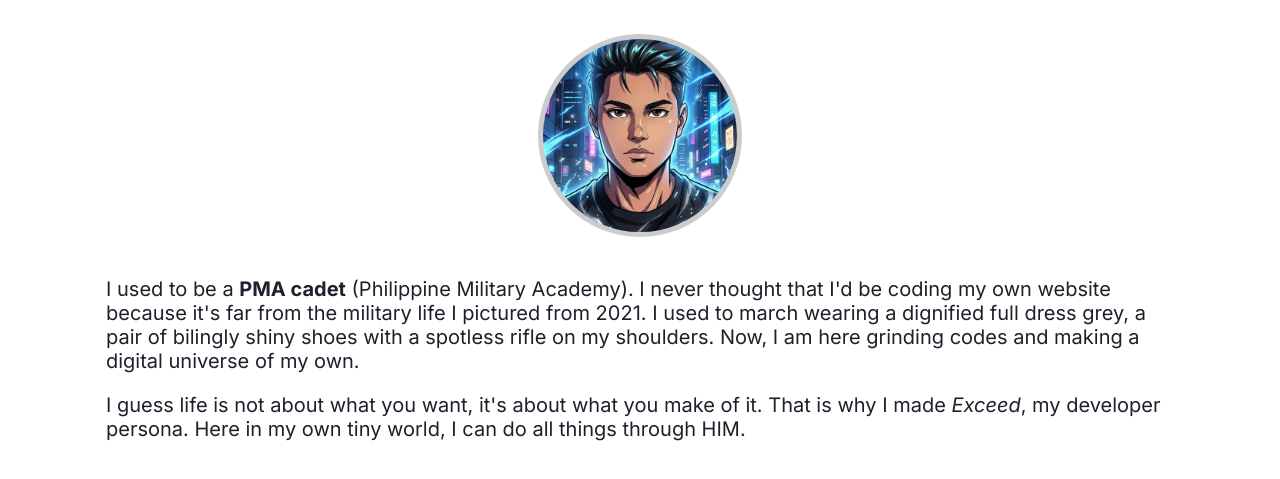
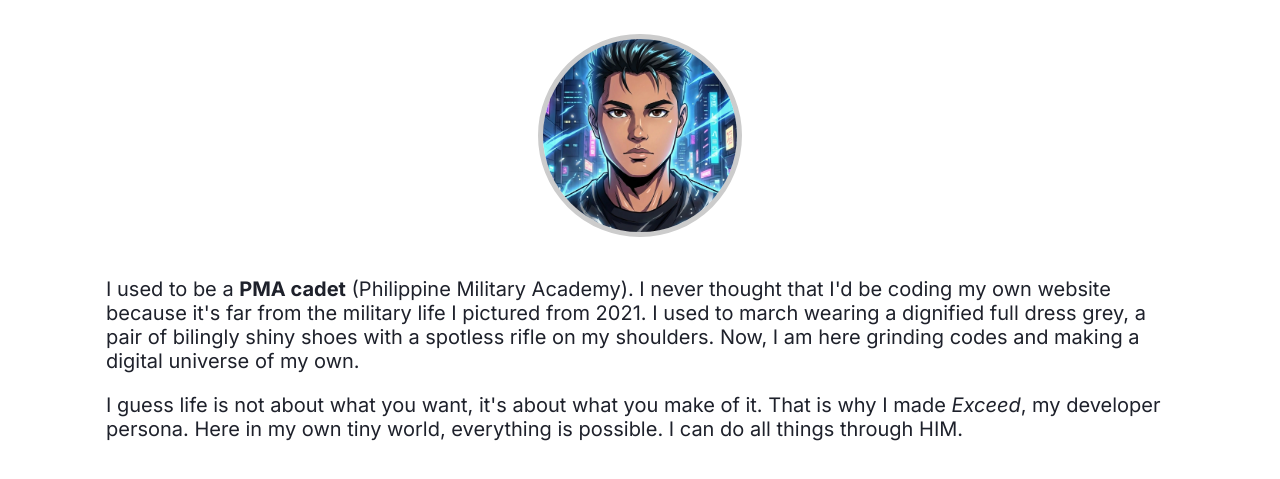
Before and after one commit to Exc1D/iexceed.xyz, a website: page about.html in a window 1280 px wide. Shown: the part 259-738 px from the top of the page. Drawn offline with nearby package versions, Linux system fonts and the light colour scheme.

Commit message:
revised about-page

```diff
--- a/about.html
+++ b/about.html
@@ -52,7 +52,8 @@
         <p class="about-text">
           I guess life is not about what you want, it's about what you make of
           it. That is why I made <em>Exceed</em>, my developer persona. Here in
-          my own tiny world, I can do all things through HIM.
+          my own tiny world, everything is possible. I can do all things through
+          HIM.
         </p>
       </section>
     </main>
```
